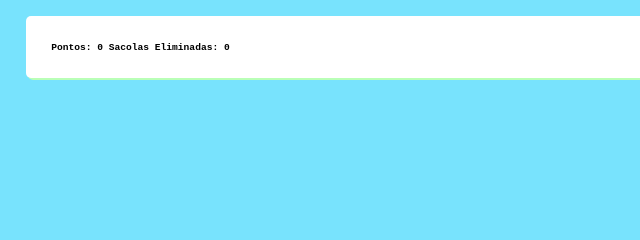
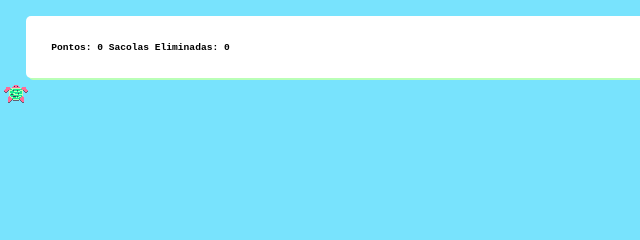
Before and after one commit to s4muc473/cltvscomunista, a plain HTML site: page index.html in a window 1280 px wide. Shown: the top 240 px of the page, 0-640 px from the left. Drawn offline with Linux system fonts and the light colour scheme.

Commit message:
Iniciando O layout

```diff
--- a/Styles/style.css
+++ b/Styles/style.css
@@ -11,6 +11,8 @@ body {
     display: flex;
     justify-content: center;
     align-items: center;
+    overflow-x: hidden;
+    overflow-y: hidden;
 }
 
 .play-window {
@@ -65,3 +67,10 @@ body {
     width: 30%;
     margin-bottom: 5vh;
 }
+
+.player {
+    width: 30px;
+    height: 30px;
+    background-image: url("/Images/turtle.gif");
+    position: absolute;
+}
--- a/index.html
+++ b/index.html
@@ -22,6 +22,8 @@
             <h1 id="points-time"> Pontos: <p style="display: inline-block;" id="points">0</p> Sacolas Eliminadas: <p style="display: inline-block;" id="total-sacolas">0</p></h1>
         </section>
 
+        <div id="player" class="player"></div>
+
         <section class="play-window-controls">
             <button class="play-window-controls-button" id="button-left">
                 <svg xmlns="http://www.w3.org/2000/svg" width="16" height="16" fill="currentColor" class="bi bi-caret-left-fill" viewBox="0 0 16 16">
```
Also changed, not shown: Images/turtle.gif (added).
